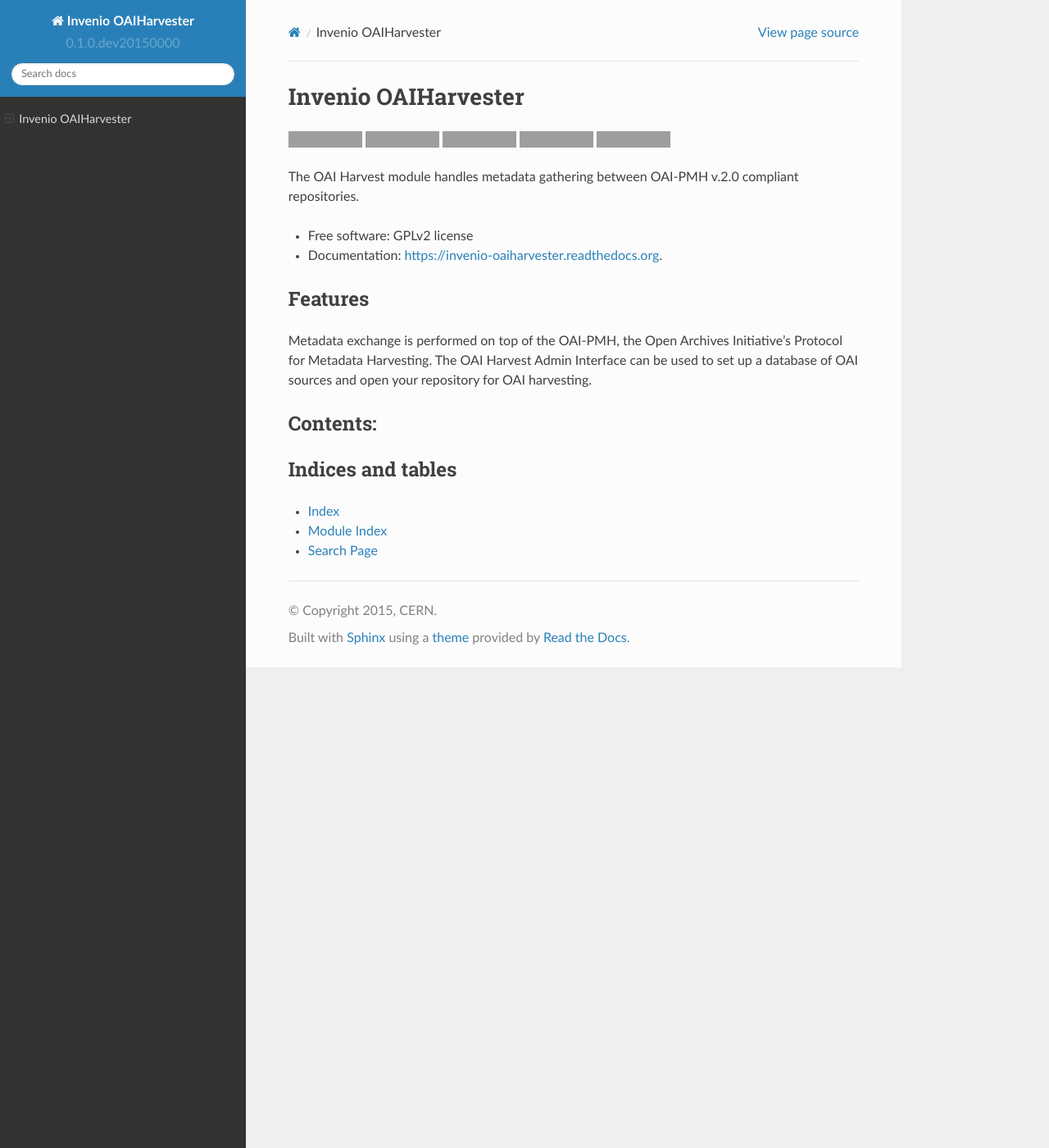
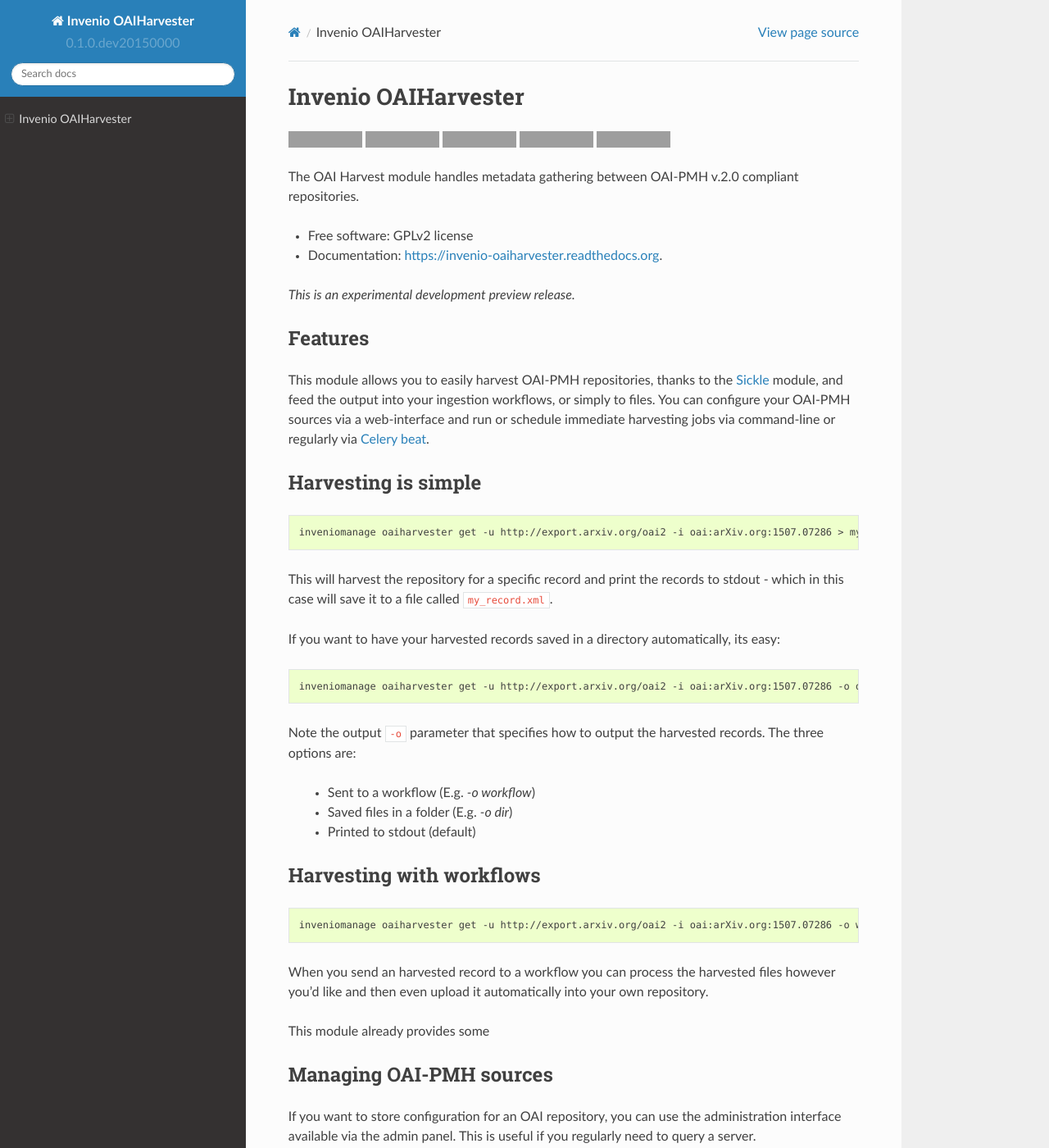
Before and after one commit to inveniosoftware/invenio-oaiharvester, a Sphinx documentation site: the page built from docs/index.rst, in a window 1280 px wide and 1400 px high. Shown: the whole window at 82% size. Built offline with Sphinx 7.4.7 and the Read the Docs theme 2.0.0, drawn with Linux system fonts in a browser that asks for light colours; some of the changed text lies outside the part shown; grey boxes are pictures that could not be loaded.

Commit message:
docs: README update
Signed-off-by: Jan Aage Lavik <jan.age.lavik@cern.ch>

```diff
--- a/README.rst
+++ b/README.rst
@@ -47,10 +47,80 @@
 * Free software: GPLv2 license
 * Documentation: https://invenio-oaiharvester.readthedocs.org.
 
+*This is an experimental development preview release.*
+
 Features
 ========
 
-Metadata exchange is performed on top of the OAI-PMH, the Open Archives
-Initiative’s Protocol for Metadata Harvesting.  The OAI Harvest Admin
-Interface can be used to set up a database of OAI sources and open your
-repository for OAI harvesting.
+This module allows you to easily harvest OAI-PMH repositories, thanks to the `Sickle`_ module, and feed the
+output into your ingestion workflows, or simply to files. You can configure
+your OAI-PMH sources via a web-interface and run or schedule immediate harvesting jobs
+via command-line or regularly via `Celery beat`_.
+
+.. _Celery beat: http://celery.readthedocs.org/en/latest/userguide/periodic-tasks.html
+.. _Sickle: http://sickle.readthedocs.org/en/latest/
+
+Harvesting is simple
+====================
+
+.. code-block:: shell
+
+    inveniomanage oaiharvester get -u http://export.arxiv.org/oai2 -i oai:arXiv.org:1507.07286 > my_record.xml
+
+
+This will harvest the repository for a specific record and print the records to stdout - which in this case will save it to a file called ``my_record.xml``.
+
+If you want to have your harvested records saved in a directory automatically, its easy:
+
+.. code-block:: shell
+
+    inveniomanage oaiharvester get -u http://export.arxiv.org/oai2 -i oai:arXiv.org:1507.07286 -o dir
+
+
+Note the  output ``-o`` parameter that specifies how to output the harvested records. The three options are:
+
+   * Sent to a workflow (E.g. `-o workflow`)
+   * Saved files in a folder (E.g. `-o dir`)
+   * Printed to stdout (default)
+
+
+Harvesting with workflows
+=========================
+
+.. code-block:: shell
+
+    inveniomanage oaiharvester get -u http://export.arxiv.org/oai2 -i oai:arXiv.org:1507.07286 -o workflow
+
+When you send an harvested record to a workflow you can process the harvested
+files however you'd like and then even upload it automatically into your own repository.
+
+This module already provides some
+
+
+Managing OAI-PMH sources
+========================
+
+If you want to store configuration for an OAI repository, you can use the
+administration interface available via the admin panel. This is useful if you regularly need to query a server.
+
+Here you can add information about the server URL, metadataPrefix to use etc. This information is also available when scheduling and running tasks:
+
+
+.. code-block:: shell
+
+    inveniomanage oaiharvester get -n somerepo -i oai:example.org:1234
+
+Here we are using the `-n, --name` parameter to specify which stored OAI-PMH source to query, by name.
+
+
+API
+===
+
+If you need to schedule or run harvests via Python, you can use our API:
+
+.. code-block:: python
+
+    from invenio_oaiharvester.api import get_records
+    for rec in get_records(identifiers=["oai:arXiv.org:1207.7214"],
+                           url="http://export.arxiv.org/oai2"):
+        print rec.raw
--- a/docs/index.rst
+++ b/docs/index.rst
@@ -23,16 +23,5 @@
 
 .. include:: ../README.rst
 
-Contents:
-=========
-
 .. toctree::
    :maxdepth: 2
-
-
-Indices and tables
-==================
-
-* :ref:`genindex`
-* :ref:`modindex`
-* :ref:`search`
--- a/setup.py
+++ b/setup.py
@@ -110,7 +110,8 @@
     extras_require={
         'docs': [
             'Sphinx>=1.3',
-            'sphinx_rtd_theme>=0.1.7'
+            'sphinx_rtd_theme>=0.1.7',
+            'mock==1.0.0',  # Otherwise ultramock.py fails
         ],
         'tests': test_requirements
     },
```
